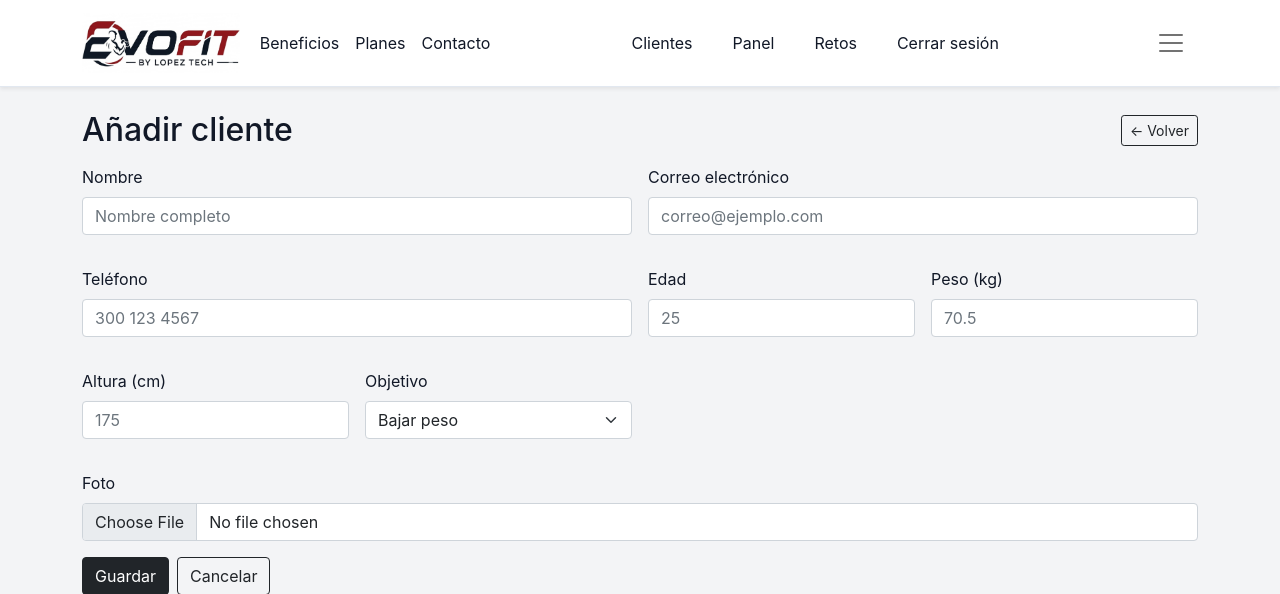
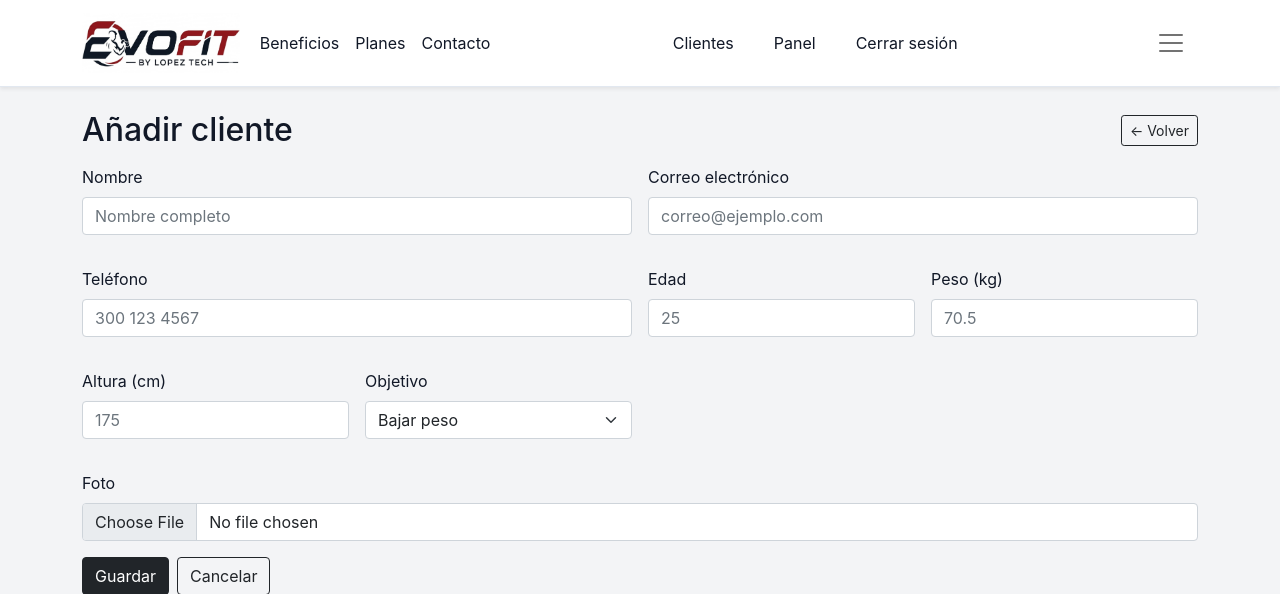
Before and after one commit to LopezTechLT/evofit, a Flask app: page /add_client in a window 1280 px wide. Shown: the top 594 px of the page. Run offline with Flask 3, Linux system fonts and the light colour scheme; a user stored in the database is signed in.

Commit message:
Remove Beneficios/Planes/Contacto from hamburger menu, remove Retos from desktop navbar

```diff
--- a/backend/templates/base.html
+++ b/backend/templates/base.html
@@ -36,7 +36,6 @@
                         {% else %}
                             <a class="nav-link" href="{{ url_for('main.clients') }}">Clientes</a>
                             <a class="nav-link" href="{{ url_for('admin.dashboard') }}">Panel</a>
-                            <a class="nav-link" href="{{ url_for('admin.challenges') }}">Retos</a>
                         {% endif %}
                         <a class="nav-link" href="{{ url_for('auth.logout') }}">Cerrar sesión</a>
                     {% endif %}
@@ -49,9 +48,6 @@
 
             <div class="collapse navbar-collapse" id="navbarMain">
                 <ul class="navbar-nav ms-auto align-items-center">
-                    <li class="nav-item"><a class="nav-link" href="/landing#beneficios">Beneficios</a></li>
-                    <li class="nav-item"><a class="nav-link" href="/landing#planes">Planes</a></li>
-                    <li class="nav-item"><a class="nav-link" href="/landing#contacto">Contacto</a></li>
                     {% if current_user.is_authenticated %}
                         {% if current_user.role == 'user' %}
                             <li class="nav-item d-lg-none"><a class="nav-link" href="/home" onclick="history.pushState({}, '', '/cliente'); return true">Entrenar</a></li>
```
